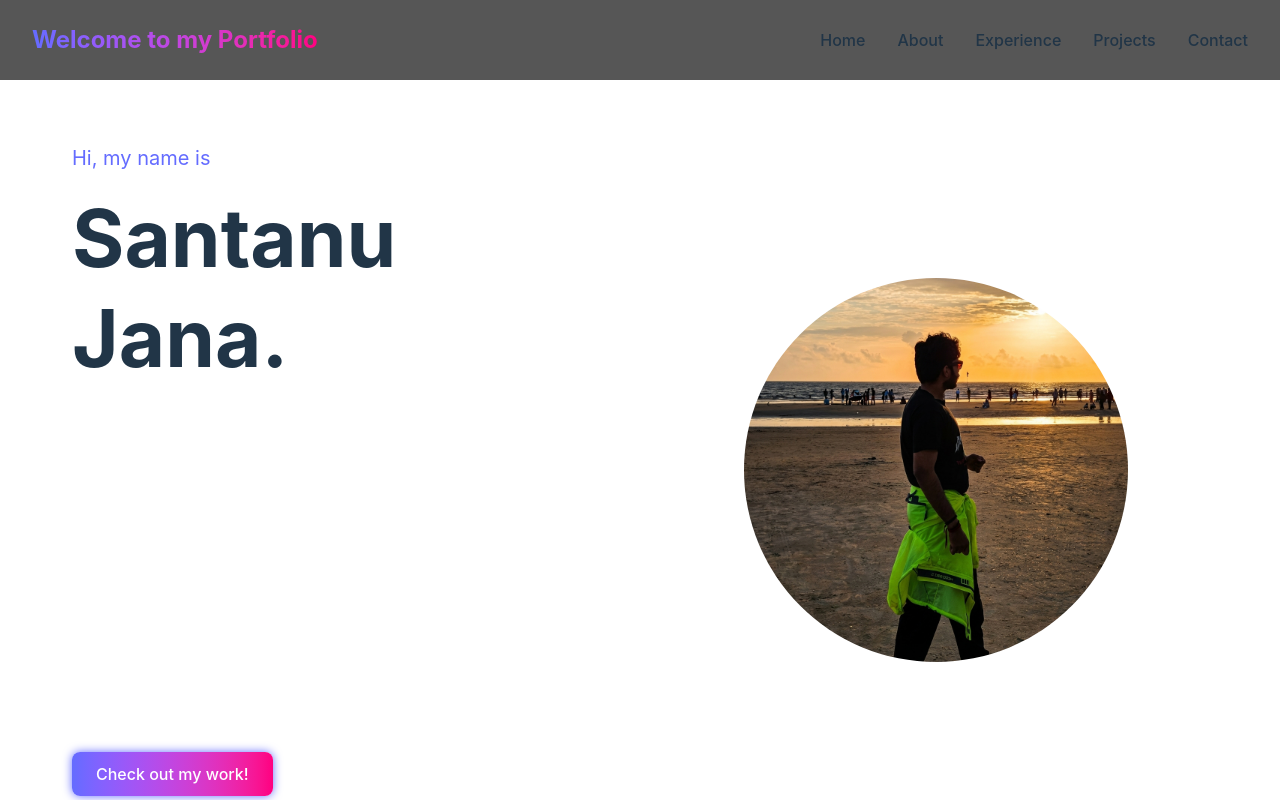
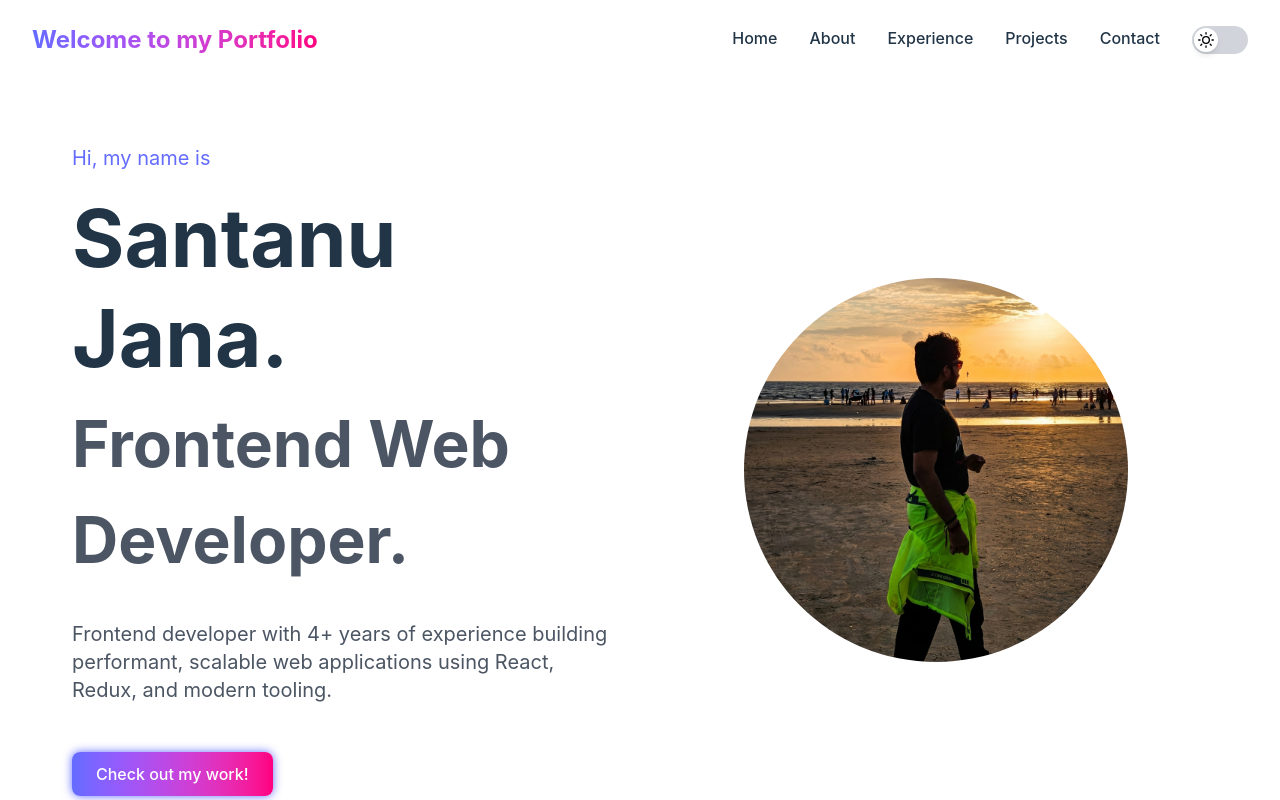
Before and after one commit to santanujana12/my-portfolio, a React (Vite) app: page / in a window 1280 px wide. Shown: the top 800 px of the page. Built offline with nearby package versions, Linux system fonts and the light colour scheme.

Commit message:
feat: Implement dark/light theme toggling with a new context, toggle component, and updated styling.

```diff
--- a/src/App.jsx
+++ b/src/App.jsx
@@ -6,9 +6,11 @@ import Projects from './components/Projects'
 import Contact from './components/Contact'
 import Footer from './components/Footer'
 
+import { ThemeProvider } from './context/ThemeContext'
+
 function App() {
   return (
-    <>
+    <ThemeProvider>
       <Header />
       <main>
         <Hero />
@@ -18,7 +20,7 @@ function App() {
         <Contact />
       </main>
       <Footer />
-    </>
+    </ThemeProvider>
   )
 }
 
--- a/src/components/Header.jsx
+++ b/src/components/Header.jsx
@@ -1,5 +1,6 @@
 import React, { useState } from 'react';
 import { motion, AnimatePresence } from 'framer-motion';
+import ThemeToggle from './ThemeToggle';
 
 const Header = () => {
     const [isOpen, setIsOpen] = useState(false);
@@ -24,6 +25,7 @@ const Header = () => {
                 <li><a href="#experience" className="nav-link">Experience</a></li>
                 <li><a href="#projects" className="nav-link">Projects</a></li>
                 <li><a href="#contact" className="nav-link">Contact</a></li>
+                <li className="ml-8 flex items-center"><ThemeToggle /></li>
             </nav>
 
             {/* Mobile Menu Button */}
@@ -56,6 +58,7 @@ const Header = () => {
                             <li className="my-8"><a href="#experience" onClick={toggleMenu} className="text-2xl text-[var(--text-color)] no-underline hover:text-[var(--primary-color)] transition-colors">Experience</a></li>
                             <li className="my-8"><a href="#projects" onClick={toggleMenu} className="text-2xl text-[var(--text-color)] no-underline hover:text-[var(--primary-color)] transition-colors">Projects</a></li>
                             <li className="my-8"><a href="#contact" onClick={toggleMenu} className="text-2xl text-[var(--text-color)] no-underline hover:text-[var(--primary-color)] transition-colors">Contact</a></li>
+                            <li className="my-8 flex justify-center"><ThemeToggle /></li>
                         </ul>
                     </motion.nav>
                 )}
--- /dev/null
+++ b/src/components/ThemeToggle.jsx
@@ -0,0 +1,26 @@
+import { useTheme } from '../context/ThemeContext';
+import sunIcon from '../assets/sun.svg';
+import moonIcon from '../assets/moon.svg';
+
+export default function ThemeToggle() {
+    const { theme, toggleTheme } = useTheme();
+
+    return (
+        <button
+            onClick={toggleTheme}
+            className="relative w-14 h-7 rounded-full bg-gray-300 dark:bg-gray-600 transition-colors duration-300 border-none cursor-pointer flex items-center p-0.5"
+            aria-label="Toggle theme"
+        >
+            <div
+                className={`w-6 h-6 rounded-full bg-white dark:bg-gray-800 shadow-md transform transition-transform duration-300 flex items-center justify-center ${theme === 'dark' ? 'translate-x-7' : 'translate-x-0'
+                    }`}
+            >
+                {theme === 'dark' ? (
+                    <img src={moonIcon} alt="Moon" className="w-4 h-4" />
+                ) : (
+                    <img src={sunIcon} alt="Sun" className="w-4 h-4" />
+                )}
+            </div>
+        </button>
+    );
+}
--- /dev/null
+++ b/src/context/ThemeContext.jsx
@@ -0,0 +1,39 @@
+import { createContext, useContext, useEffect, useState } from 'react';
+
+const ThemeContext = createContext();
+
+export function ThemeProvider({ children }) {
+    const [theme, setTheme] = useState(() => {
+        // Check localStorage first
+        const savedTheme = localStorage.getItem('theme');
+        if (savedTheme) {
+            return savedTheme;
+        }
+        // Fallback to system preference
+        if (window.matchMedia('(prefers-color-scheme: light)').matches) {
+            return 'light';
+        }
+        return 'dark';
+    });
+
+    useEffect(() => {
+        const root = window.document.documentElement;
+        root.classList.remove('light', 'dark');
+        root.classList.add(theme);
+        localStorage.setItem('theme', theme);
+    }, [theme]);
+
+    const toggleTheme = () => {
+        setTheme((prevTheme) => (prevTheme === 'dark' ? 'light' : 'dark'));
+    };
+
+    return (
+        <ThemeContext.Provider value={{ theme, toggleTheme }}>
+            {children}
+        </ThemeContext.Provider>
+    );
+}
+
+export function useTheme() {
+    return useContext(ThemeContext);
+}
--- a/src/index.css
+++ b/src/index.css
@@ -1,4 +1,6 @@
-*, *::before, *::after {
+*,
+*::before,
+*::after {
   box-sizing: border-box;
 }
 
@@ -12,6 +14,7 @@
   --font-family: 'Inter', system-ui, -apple-system, BlinkMacSystemFont, 'Segoe UI', Roboto, Oxygen, Ubuntu, Cantarell, 'Open Sans', 'Helvetica Neue', sans-serif;
   --glass-border: rgba(255, 255, 255, 0.1);
   --glass-bg: rgba(255, 255, 255, 0.05);
+  --header-bg: rgba(15, 15, 15, 0.7);
 }
 
 body {
@@ -33,9 +36,13 @@ body {
   text-align: center;
 }
 
-@media (prefers-color-scheme: light) {
-  :root {
-    --bg-color: #ffffff;
-    --text-color: #213547;
-  }
+/* Light mode overrides */
+:root.light {
+  --bg-color: #ffffff;
+  --surface-color: #f3f4f6;
+  --text-color: #213547;
+  --text-secondary: #4b5563;
+  --glass-border: rgba(0, 0, 0, 0.1);
+  --glass-bg: rgba(255, 255, 255, 0.8);
+  --header-bg: rgba(255, 255, 255, 0.8);
 }
--- a/uno.config.ts
+++ b/uno.config.ts
@@ -10,7 +10,7 @@ export default defineConfig({
         'btn-primary': 'px-6 py-2.5 rounded-lg border-none font-medium cursor-pointer transition-all duration-250 bg-gradient-to-r from-[var(--primary-color)] via-[var(--secondary-color)] to-[var(--primary-color)] bg-[length:200%_auto] text-white shadow-[0_0_10px_var(--primary-color)] hover:bg-right hover:shadow-[0_0_20px_var(--primary-color)] hover:-translate-y-0.5 inline-block no-underline',
         'card-glow': 'bg-[var(--surface-color)] rounded border border-[var(--glass-border)] transition-all duration-300 hover:border-[var(--primary-color)] hover:shadow-[0_0_15px_var(--primary-color),inset_0_0_10px_rgba(100,108,255,0.2)]',
         'nav-link': 'text-[var(--text-color)] no-underline text-base font-medium transition-colors duration-300 ml-8 hover:text-[var(--primary-color)]',
-        'glass-header': 'fixed top-0 left-0 w-full px-8 py-6 flex justify-between items-center backdrop-blur-md bg-[rgba(15,15,15,0.7)] border-b border-[var(--glass-border)] z-1000 box-border',
+        'glass-header': 'fixed top-0 left-0 w-full px-8 py-6 flex justify-between items-center backdrop-blur-md bg-[var(--header-bg)] border-b border-[var(--glass-border)] z-1000 box-border',
         'text-gradient': 'bg-gradient-to-r from-[var(--primary-color)] to-[var(--secondary-color)] bg-clip-text text-transparent',
     },
     theme: {
```
Also changed, not shown: src/assets/moon.svg (added), src/assets/sun.svg (added).
